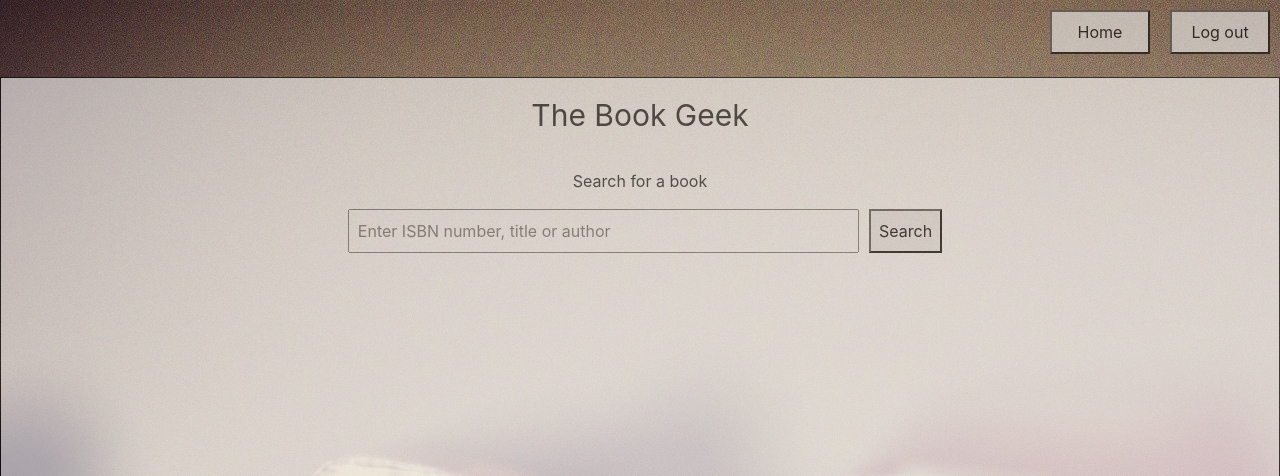
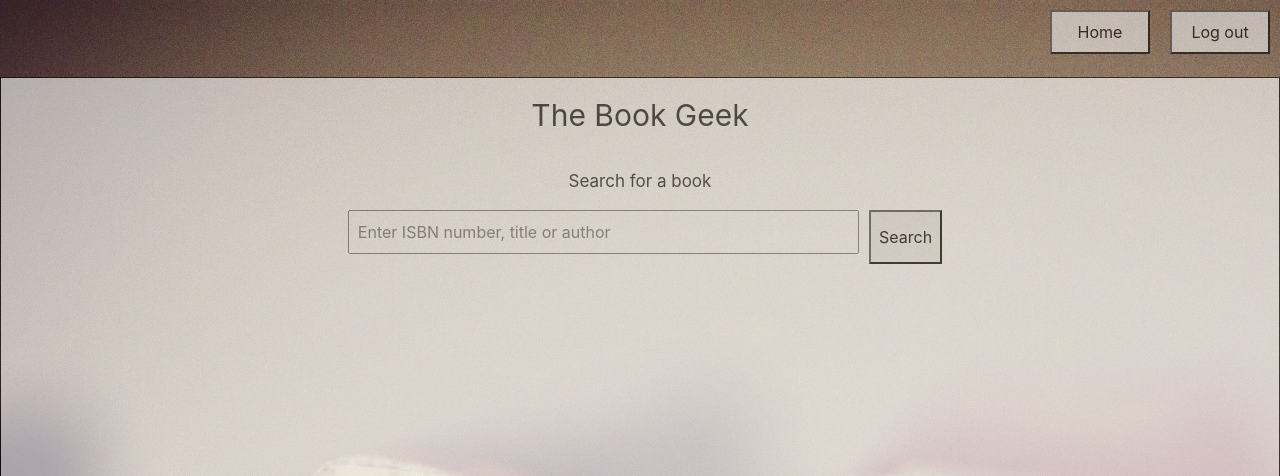
Before and after one commit to laimaurnezaite/TheBookGeek, a Flask app: page / in a window 1280 px wide. Shown: the top 476 px of the page. Run offline with Flask 2, Linux system fonts and the light colour scheme; some libraries are stand-ins or nearby versions.

Commit message:
add input styling

```diff
--- a/templates/layout.html
+++ b/templates/layout.html
@@ -12,6 +12,9 @@
         <style>
             body {
                 background-image: url(/static/images/books.jpg)
+            }
+            input {
+                margin-bottom: 10px;
             }
 
             #menu {
@@ -82,6 +85,9 @@
                 margin-bottom:10px;
                 border: 1px solid black;
             }
+            p {
+                font-size: 17px;
+            }
 
         </style>
     </head>
@@ -97,5 +103,6 @@
                     <p id="logo">The Book Geek</p>
                     <main>{% block main %}{% endblock %}</main>
             </div>
+        </div>
     </body>
 </html>
```
